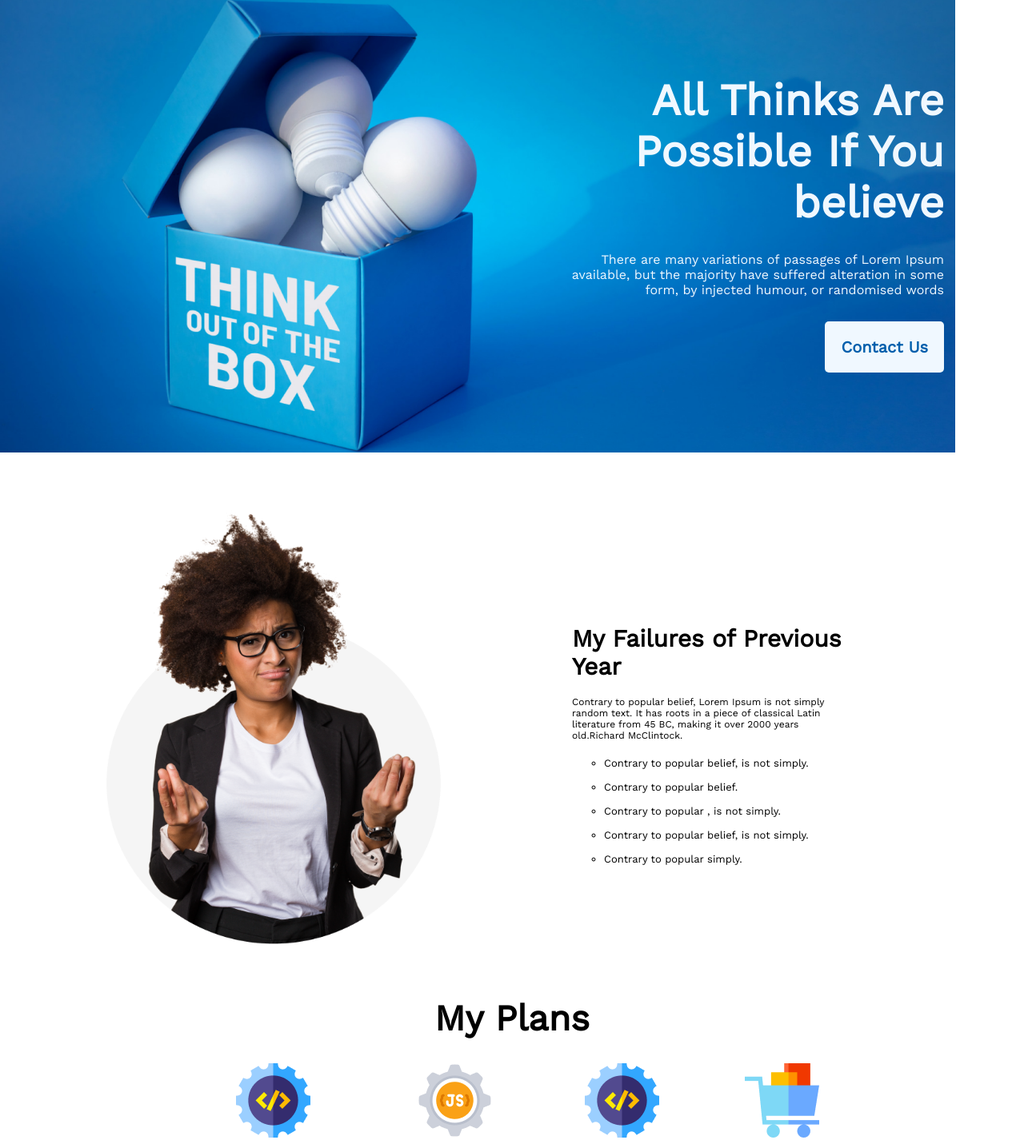
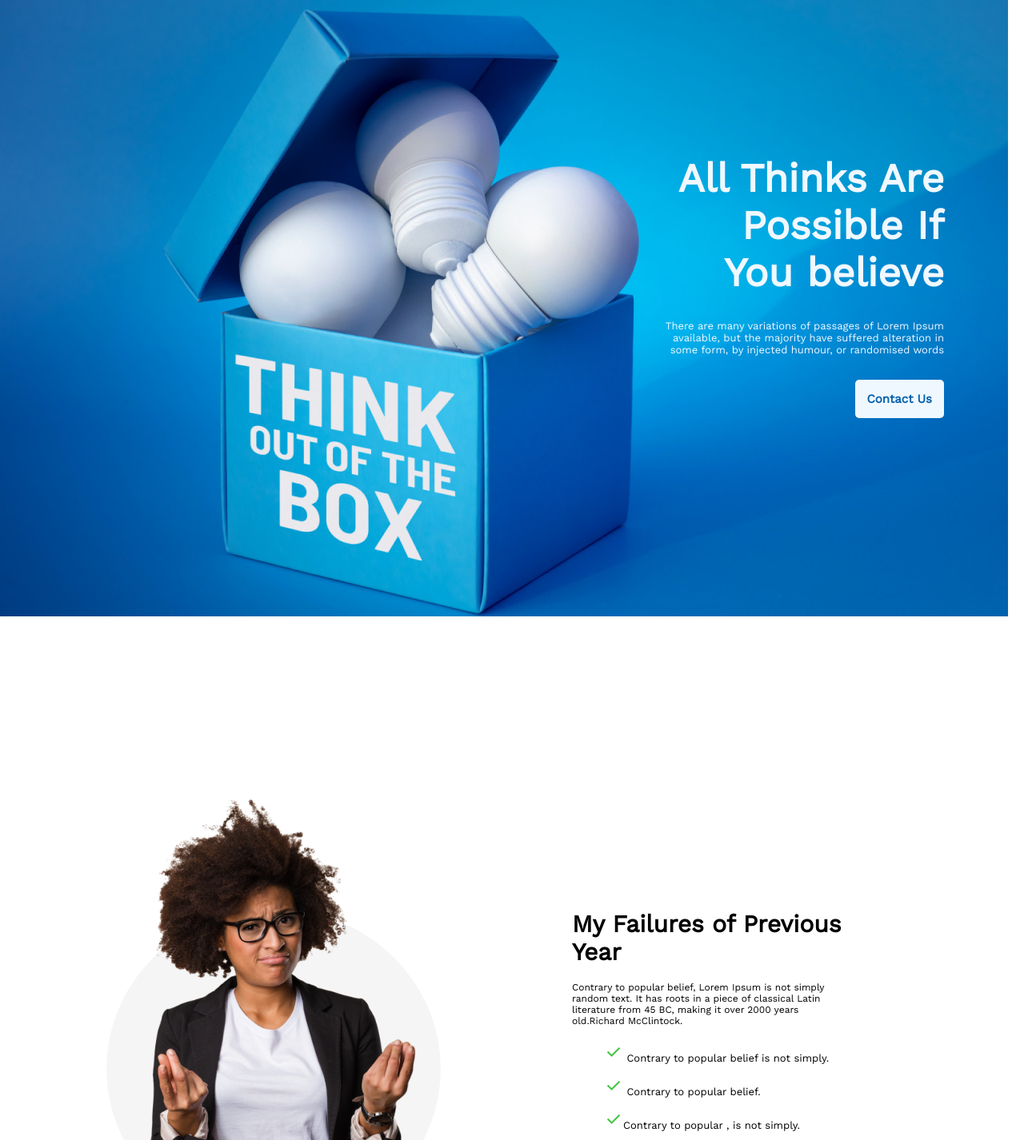
Before and after one commit to Noushin-Tabassum-Elina/new-year-new-skill, a plain HTML site: page index.html in a window 1280 px wide. Shown: the part 37-1463 px from the top of the page at 80% size. Drawn offline with nearby package versions, Linux system fonts and the light colour scheme.

Commit message:
all done

```diff
--- a/index.html
+++ b/index.html
@@ -7,6 +7,7 @@
     <title>new-year-new-skill</title>
     <link rel="stylesheet" href="style/style.css">
     <link rel="preconnect" href="https://fonts.googleapis.com"><link rel="preconnect" href="https://fonts.gstatic.com" crossorigin><link href="https://fonts.googleapis.com/css2?family=Inter&family=Open+Sans&family=Work+Sans&display=swap" rel="stylesheet">
+    <link rel="stylesheet" href="https://fonts.googleapis.com/css2?family=Material+Symbols+Outlined:opsz,wght,FILL,GRAD@20..48,100..700,0..1,-50..200" />
 </head>
 <body>
 
@@ -15,10 +16,10 @@
         <div class="banner">
 
             <div>
-                <h1 class="headerh1">All Thinks Are <br>Possible If You <br>believe</h1>
+                <h1 class="headerh1"><strong>All Thinks Are Possible If You believe</strong></h1>
 
-                <p class="headerP">There are many variations of passages of Lorem Ipsum <br>
-                    available, but the majority have suffered alteration in some <br>
+                <p class="headerP">There are many variations of passages of Lorem Ipsum
+                    available, but the majority have suffered alteration in some
                     form, by injected humour, or randomised words
                 </p>
                 <button class="button-one"><strong>Contact Us</strong> </button>
@@ -47,11 +48,11 @@
                     </p>
 
                     <ul class="unorder-list">
-                        <li>Contrary to popular belief, is not simply.</li><br>
-                        <li>Contrary to popular belief.</li><br>
-                        <li>Contrary to popular , is not simply.</li><br>
-                        <li>Contrary to popular belief, is not simply.</li><br>
-                        <li>Contrary to popular simply.</li>
+                        <li><span class="material-symbols-outlined"> check</span> </span>Contrary to popular belief is not simply.</li><br>
+                        <li><span class="material-symbols-outlined">check</span> Contrary to popular belief.</li><br>
+                        <li><span class="material-symbols-outlined"> check </span>Contrary to popular , is not simply.</li><br>
+                        <li><span class="material-symbols-outlined">check</span>Contrary to popular belief, is not simply.</li><br>
+                        <li><span class="material-symbols-outlined">check</span>Contrary to popular simply.</li>
                     </ul>
                 </div>
 
@@ -115,7 +116,7 @@
                 <div class="container">
                     <div class="contain2">
                         <img src="images/icons/shelter.png" alt="">
-                        <h3>Live Healty</h3>
+                        <h3>Live Healthy</h3>
                         <p>Lorem ipsum dolor sit amet consectetur adipisicing elit. Dicta cum nulla praesentium nemo tenetur vel.</p>
                 </div>
 
--- a/style/style.css
+++ b/style/style.css
@@ -6,23 +6,26 @@
 .header{
     background-image: url(../images/banner/banner3.png);
     background-repeat: no-repeat;
-    padding: 100px;
-    background-size: contain;
-
+    padding: 80px;
+    height: 800px;
+    width: 1100px;
 }
 .banner{
     text-align: right;
     right: 20px;
     top: 8px;
+    padding-left: 750px;
+    padding-top: 120px;
 
 }
 .headerh1{
     color:aliceblue;
-    font-size: 55px;
+    font-size: 50px;
     padding-top: 30px;
 }
 
 .headerP{
+    font-size: 13px;
     margin-top: 30px;
     color: aliceblue;
 }
@@ -33,7 +36,8 @@
     margin-top: 30px;
     border: none;
     border-radius: 5px;
-    padding: 20px;
+    padding: 15px;
+    font-size: 15px;
 }
 /* header style ends */
 
@@ -64,8 +68,12 @@
 }
 .unorder-list{
     font-size: 13px;
-    list-style-type:circle;
+    list-style-type: none;
 }
+.material-symbols-outlined{
+    color: rgb(65, 196, 65);
+}
+
 .image{
     height: 550px;
     width:450px;
@@ -139,7 +147,7 @@
 .container{
     display: flex;
     gap: 15px;
-    box-shadow: #707070;
+    box-shadow: 0px 6px 20px rgba(133, 14, 14, 0.06);
     justify-content: center;
 }
 
@@ -148,8 +156,6 @@
     width: 300px;
     background:  rgba(79, 157, 166, 0.1);
     padding: 5px 10px;
-    box-shadow: #707070;
-
 }
 .contain2{
     height: 300px;
```
Also changed, not shown: images/icons/check-solid (1).svg (added).
